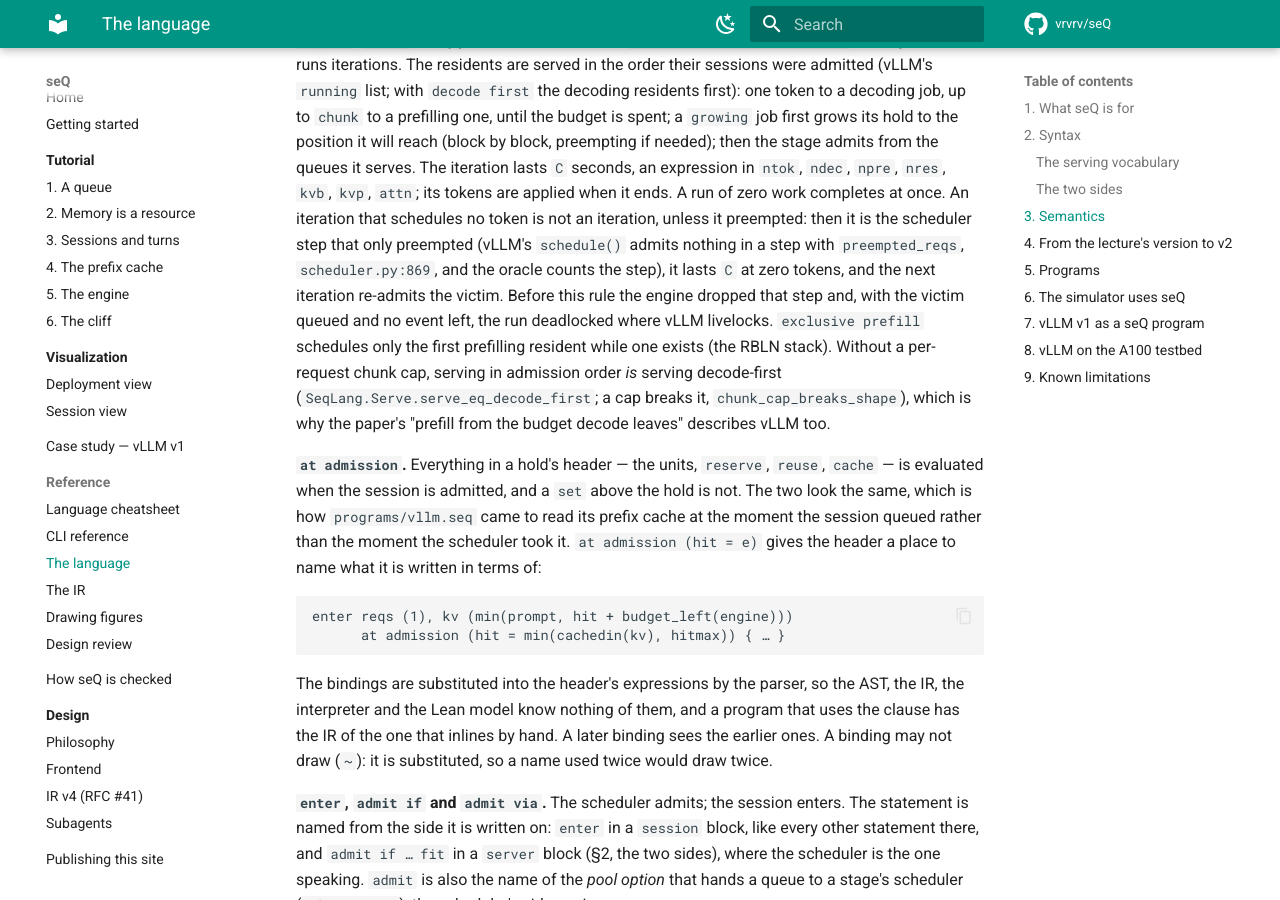
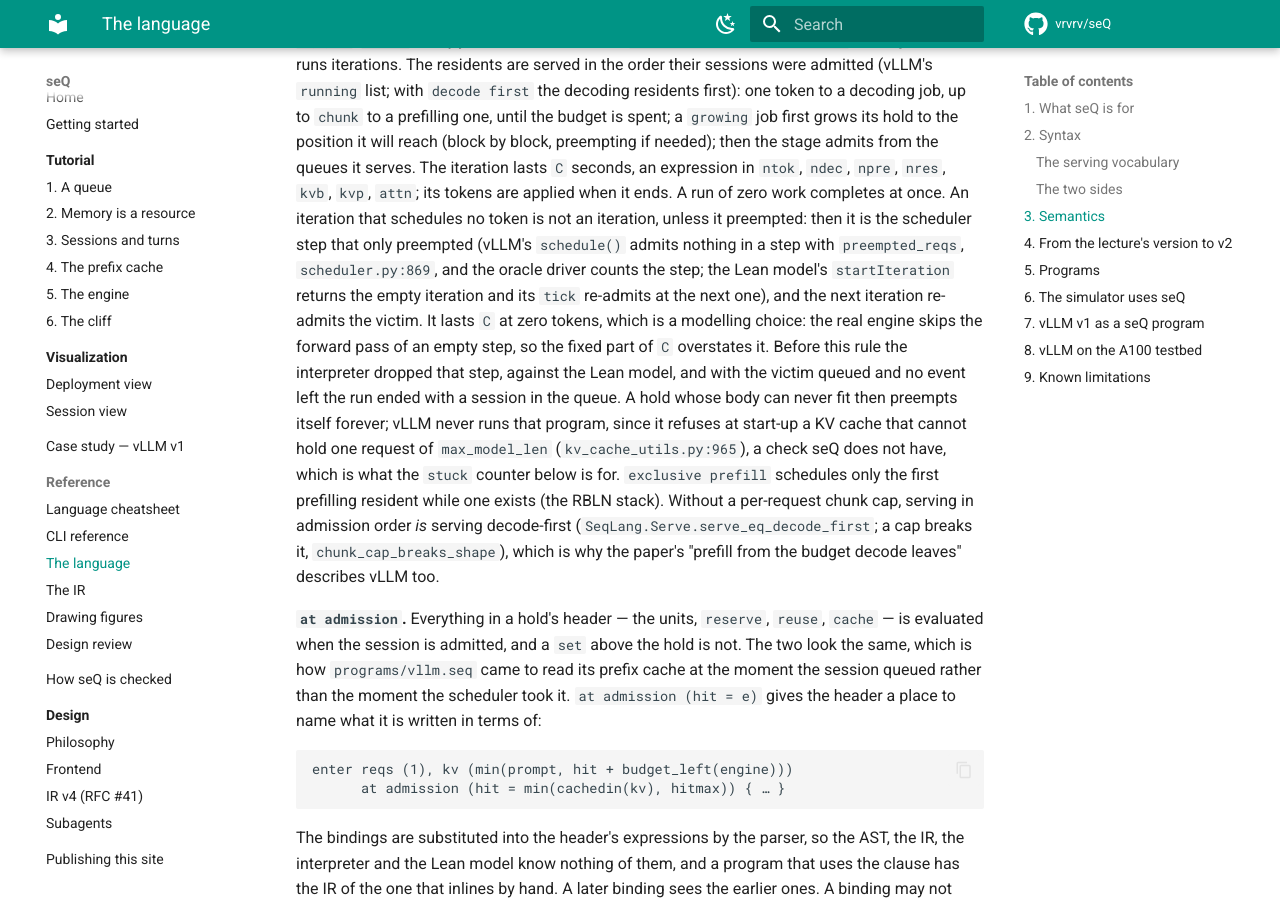
Before and after one commit to servingQ/serQ, an MkDocs documentation site: the page built from docs/language.md, in a window 1280 px wide and 900 px high, scrolled down 7921 px. Built offline with MkDocs 1.6.1 and Material for MkDocs 9.7.7, drawn with Linux system fonts in a browser that asks for light colours; comment, search, counter and statistics services are not loaded.

Commit message:
stuck: say what is observed, cite what vLLM does, and match the Lean model
The review of #43. "The run deadlocked where vLLM livelocks" was an uncited
claim and a wrong one: vLLM refuses at start-up a KV cache that cannot
hold one request of `max_model_len` (`check_enough_kv_cache_memory`,
kv_cache_utils.py:965), so the program that preempts itself forever never
runs there; seQ has no such check, which is what the counter is for. The
spec says so, cites it, and notes two more things: the empty preempting
step is what the Lean model already did (`startIteration` returns the
empty iteration, `tick` re-admits), so the interpreter had drifted from the
model; and charging `C` at zero tokens is a modelling choice the real
engine's skipped forward pass overstates.

The warning line no longer asserts a cause the statistic does not prove:
a session can be counted `stuck` and still finish once the holder that
crowded it out leaves. It says what was observed, "preempted again without
passing the position of their previous preemption". A completed hold
forgets the positions of its own pools only, so an enclosing hold keeps
its history. The test asserts admissions (7) as well as preemptions (6).
The tutorial's report blocks are regenerated (the `done` and `cached`
drift there predates this branch: main's binary prints the same).

Co-Authored-By: Claude Fable 5.1 <noreply@anthropic.com>

```diff
--- a/docs/language.md
+++ b/docs/language.md
@@ -358,9 +358,17 @@ tokens are applied when it ends. A run of zero work completes at once. An
 iteration that schedules no token is not an iteration, unless it preempted:
 then it is the scheduler step that only preempted (vLLM's `schedule()`
 admits nothing in a step with `preempted_reqs`, `scheduler.py:869`, and the
-oracle counts the step), it lasts `C` at zero tokens, and the next iteration
-re-admits the victim. Before this rule the engine dropped that step and, with
-the victim queued and no event left, the run deadlocked where vLLM livelocks.
+oracle driver counts the step; the Lean model's `startIteration` returns
+the empty iteration and its `tick` re-admits at the next one), and the next
+iteration re-admits the victim. It lasts `C` at zero tokens, which is a
+modelling choice: the real engine skips the forward pass of an empty step,
+so the fixed part of `C` overstates it. Before this rule the interpreter
+dropped that step, against the Lean model, and with the victim queued and
+no event left the run ended with a session in the queue. A hold whose body
+can never fit then preempts itself forever; vLLM never runs that program,
+since it refuses at start-up a KV cache that cannot hold one request of
+`max_model_len` (`kv_cache_utils.py:965`), a check seQ does not have, which
+is what the `stuck` counter below is for.
 `exclusive prefill` schedules only the first prefilling resident while one
 exists (the RBLN stack). Without a per-request chunk cap, serving in
 admission order *is* serving decode-first (`SeqLang.Serve.serve_eq_decode_first`;
```
Also changed, not shown: docs/tutorial/02-memory.md (+2 -2 lines), docs/tutorial/04-prefix-cache.md (+2 -2 lines), docs/tutorial/05-the-engine.md (+4 -4 lines), 5 other files.
